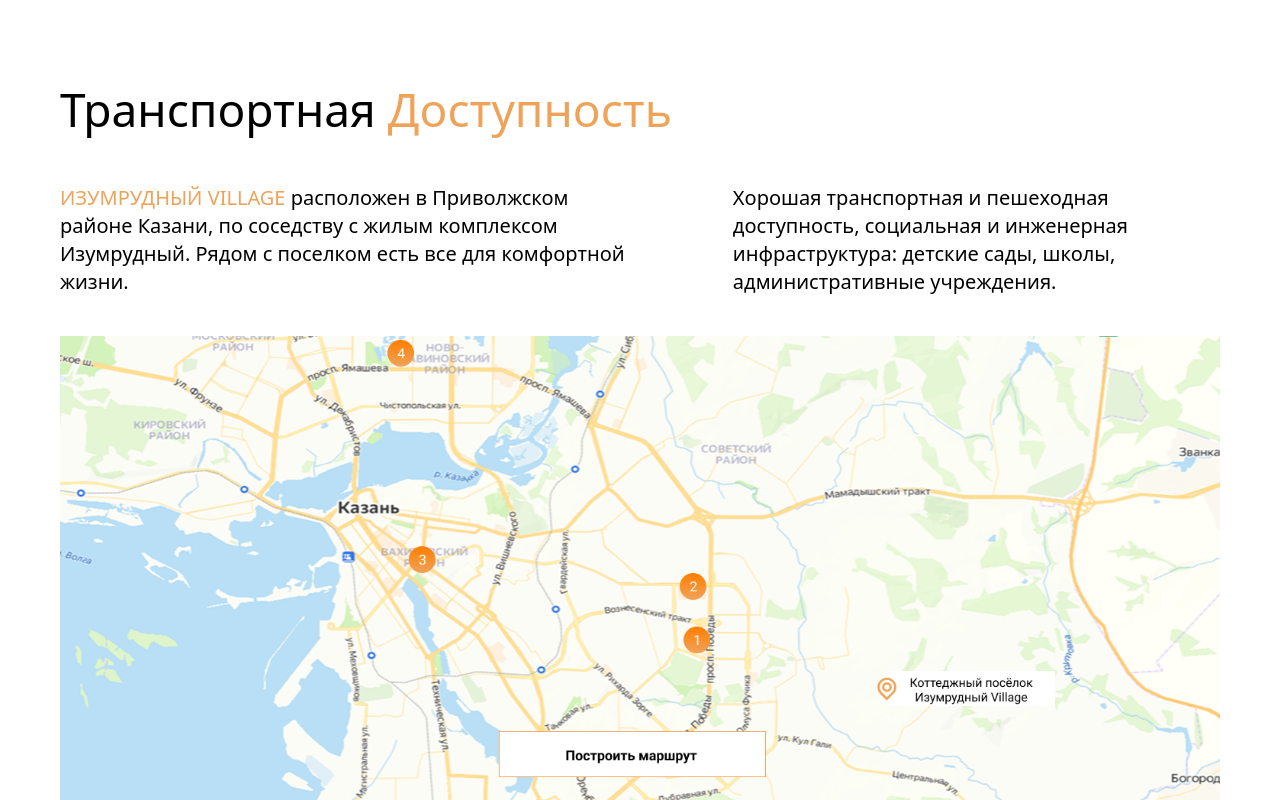
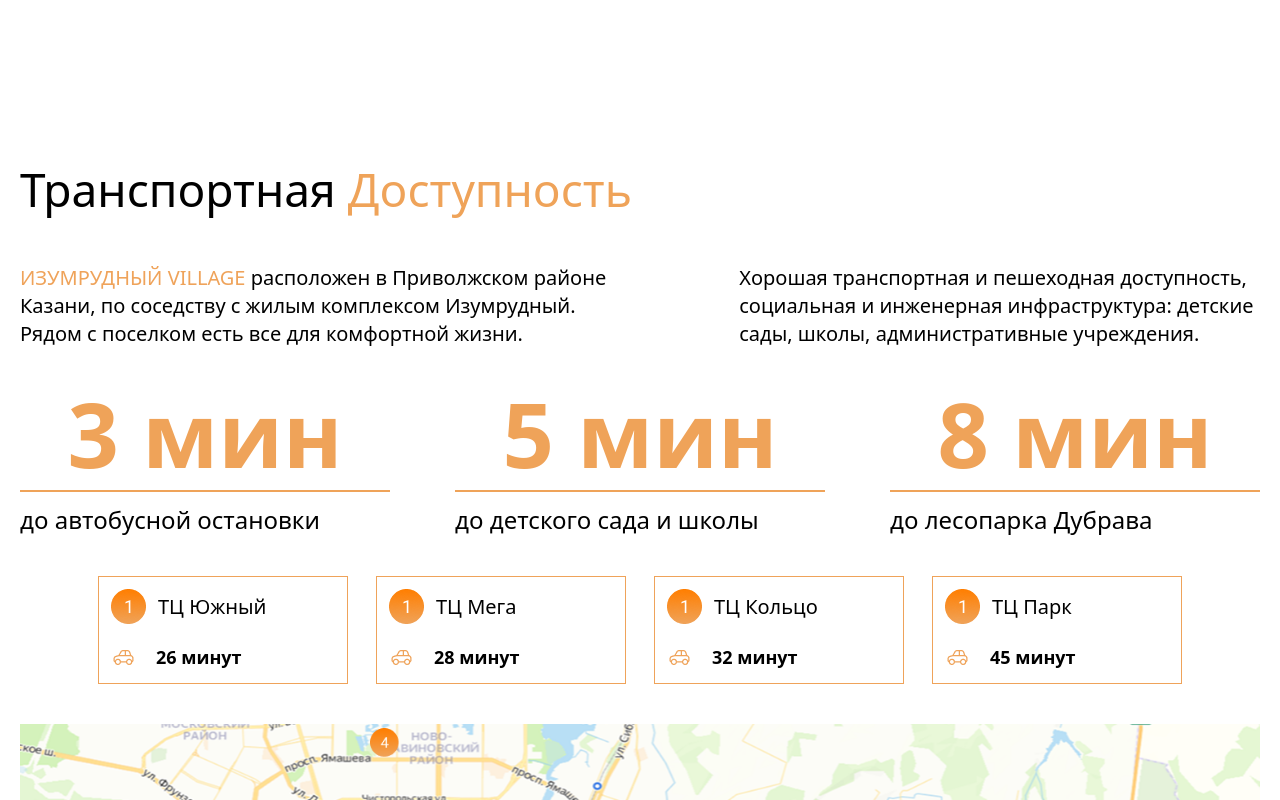
Before and after one commit to qurbonbobokov-ux/Next_Exam, a website: page src/miryusuf.html in a window 1280 px wide. Shown: the part 2060-2860 px from the top of the page. Drawn offline with nearby package versions, Linux system fonts and the light colour scheme; files that its build step writes are made by us from their sources.

Commit message:
Section 4

```diff
--- a/src/miryusuf.html
+++ b/src/miryusuf.html
@@ -73,15 +73,75 @@
         <img class="hidden md:flex" src="./MyImages/Указатели.png" alt="">
         <img class="flex md:hidden" src="./MyImages/Указатели (2).png" alt="">
     </section>
-    <section class="max-w-300 m-auto flex flex-col gap-10 p-5">
+    <section class="max-w-[1300px] m-auto flex flex-col gap-10 p-5 mt-20">
       <div class="flex flex-col gap-10">
         <h1 class="text-[46px] font-medium">Транспортная  <span class="text-[#EFA359]">Доступность</span></h1>
         <div class="flex items-center justify-between">
           <p class="text-xl lg:w-[50%]"><span class="text-[#EFA35A]">ИЗУМРУДНЫЙ VILLAGE</span> расположен в Приволжском районе Казани, по соседству с жилым комплексом Изумрудный. Рядом с поселком есть все для комфортной жизни.</p>
           <p class="text-xl hidden lg:flex lg:w-[42%]">Хорошая транспортная и пешеходная доступность, социальная и инженерная инфраструктура: детские сады, школы, административные учреждения.  </p>
         </div>
+        <div class="flex flex-col md:flex-row justify-between gap-5">
+          <div class="flex flex-col gap-3 items-center">
+            <h1 class="md:text-7xl lg:text-[90px] font-semibold text-[#EFA359]">3 мин</h1>
+            <img class="lg:w-[370px]" src="./MyImages/Line 3 (1).png" alt="">
+            <p class="text-2xl md:self-start">до автобусной остановки</p>
+          </div>
+          <div class="flex flex-col gap-3 items-center">
+            <h1 class="md:text-7xl lg:text-[90px] font-semibold text-[#EFA359]">5 мин</h1>
+            <img class="lg:w-[370px]" src="./MyImages/Line 3 (1).png" alt="">
+            <p class="text-2xl md:self-start">до детского сада и школы</p>
+          </div>
+          <div class="flex flex-col gap-3 items-center">
+            <h1 class="md:text-7xl lg:text-[90px] font-semibold text-[#EFA359]">8 мин</h1>
+            <img class="lg:w-[370px]" src="./MyImages/Line 3 (1).png" alt="">
+            <p class="text-2xl md:self-start">до лесопарка Дубрава</p>
+          </div>
+        </div>
+        <div class="hidden md:flex items-center justify-center md:gap-3 lg:gap-7">
+          <div class="flex flex-col gap-5 p-3 w-[250px] border-[1px] border-solid border-[#EFA35A]">
+            <div class="flex gap-3 items-center">
+              <img src="./MyImages/Group 325.png" alt="">
+              <p class="text-xl">ТЦ Южный</p>
+            </div>
+            <div class="flex gap-5 items-center">
+              <img src="./MyImages/fluent_vehicle-car-profile-rtl-20-regular.png" alt="">
+              <p class="text-[18px] font-semibold">26 минут</p>
+            </div>
+          </div>
+          <div class="flex flex-col gap-5 p-3 w-[250px] border-[1px] border-solid border-[#EFA35A]">
+            <div class="flex gap-3 items-center">
+              <img src="./MyImages/Group 325.png" alt="">
+              <p class="text-xl">ТЦ Мега</p>
+            </div>
+            <div class="flex gap-5 items-center">
+              <img src="./MyImages/fluent_vehicle-car-profile-rtl-20-regular.png" alt="">
+              <p class="text-[18px] font-semibold">28 минут</p>
+            </div>
+          </div>
+          <div class="flex flex-col gap-5 p-3 w-[250px] border-[1px] border-solid border-[#EFA35A]">
+            <div class="flex gap-3 items-center">
+              <img src="./MyImages/Group 325.png" alt="">
+              <p class="text-xl">ТЦ Кольцо</p>
+            </div>
+            <div class="flex gap-5 items-center">
+              <img src="./MyImages/fluent_vehicle-car-profile-rtl-20-regular.png" alt="">
+              <p class="text-[18px] font-semibold">32 минут</p>
+            </div>
+          </div>
+          <div class="flex flex-col gap-5 p-3 w-[250px] border-[1px] border-solid border-[#EFA35A]">
+            <div class="flex gap-3 items-center">
+              <img src="./MyImages/Group 325.png" alt="">
+              <p class="text-xl">ТЦ Парк</p>
+            </div>
+            <div class="flex gap-5 items-center">
+              <img src="./MyImages/fluent_vehicle-car-profile-rtl-20-regular.png" alt="">
+              <p class="text-[18px] font-semibold">45 минут</p>
+            </div>
+          </div>
+        </div>
       </div>
-      <img src="./MyImages/Group 316.png" alt="">
+      <img class="hidden md:flex" src="./MyImages/Group 316.png" alt="">
+      <img class="lfex md:hidden" src="./MyImages/Group 344.png" alt="">
     </section>
 </body>
 </html>
```
Also changed, not shown: src/MyImages/Group 325.png (added), src/MyImages/Group 344.png (added), src/MyImages/Line 3 (1).png (added), src/MyImages/fluent_vehicle-car-profile-rtl-20-regular.png (added).
